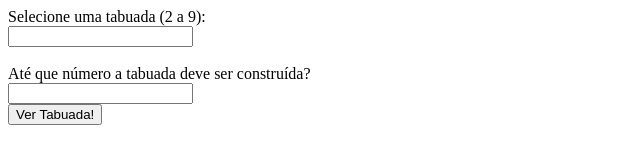
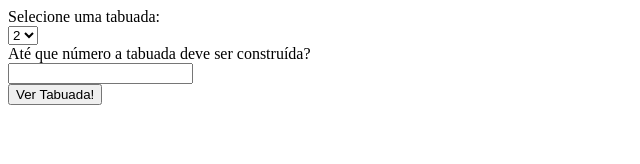
Before and after one commit to joobrandao/repositorio-sptech, a plain HTML site: page algoritmo_12_04/exercicio12.html in a window 1280 px wide. Shown: the whole page, without its empty margins (0-640 px from the left). Drawn offline with Linux system fonts and the light colour scheme.

Commit message:
Alterando exercício 12 algoritmo 12_04

```diff
--- a/algoritmo_12_04/exercicio12.html
+++ b/algoritmo_12_04/exercicio12.html
@@ -8,8 +8,17 @@
   </head>
 
   <body>
-    Selecione uma tabuada (2 a 9):<br />
-    <input id="input_tabuada" /><br /><br />
+    Selecione uma tabuada:<br />
+    <select name="tabuada" id="input_tabuada">
+      <option value="2">2</option>
+      <option value="3">3</option>
+      <option value="4">4</option>
+      <option value="5">5</option>
+      <option value="6">6</option>
+      <option value="7">7</option>
+      <option value="8">8</option>
+      <option value="9">9</option>
+    </select><br>
 
     Até que número a tabuada deve ser construída?<br />
     <input id="input_num" /><br />
```
